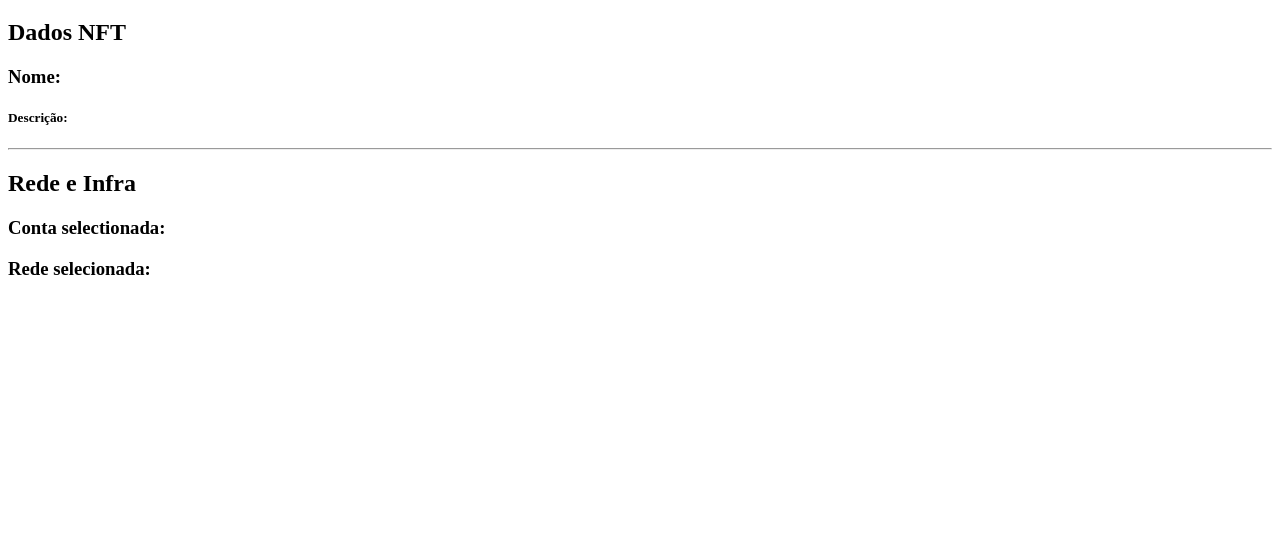
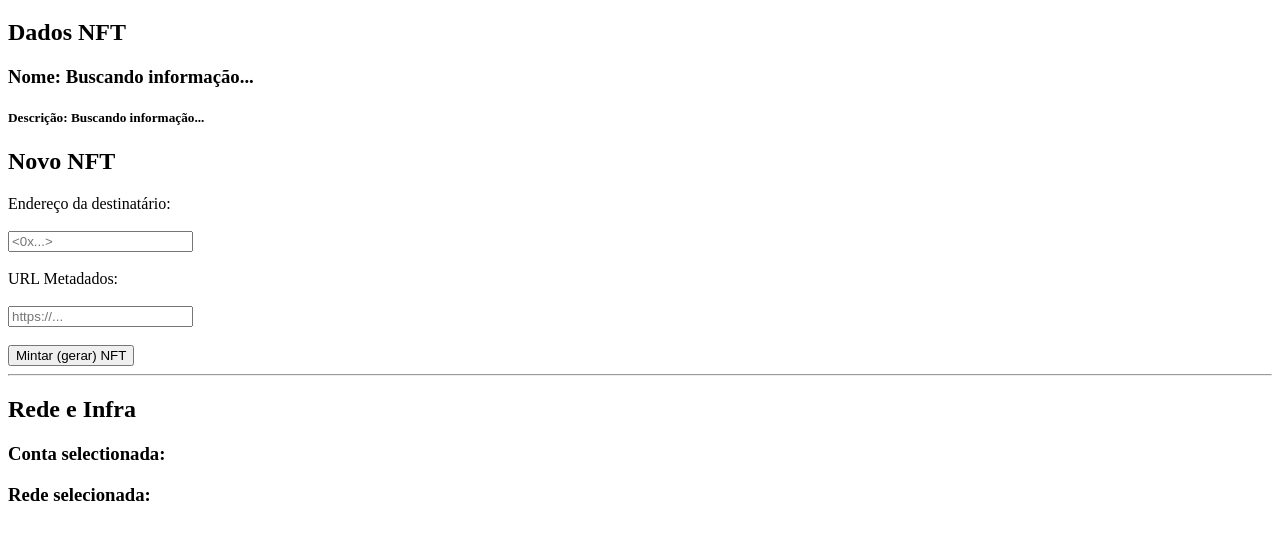
Before and after one commit to tiagohencarvalho/meunft, a plain HTML site: page index.html in a window 1280 px wide. Shown: the part 61-600 px from the top of the page. Drawn offline with nearby package versions, Linux system fonts and the light colour scheme.

Commit message:
Update index.html

```diff
--- a/index.html
+++ b/index.html
@@ -11,10 +11,26 @@
     </header>
     <section>
       <h2>Dados NFT</h2>
-      <h3>Nome: <span id="nftNome">&nbsp;</span></h3>
-      <h5>Descrição: <span id="nftDesc">&nbsp;</span></h5>
+      <h3>Nome: <span id="nftNome">Buscando informação...</span></h3>
+      <h5>Descrição: <span id="nftDesc">Buscando informação...</span></h5>
       <div id="divImg" style="display: none">
         <img width="200" height="200" id="imgNFT" src="" alt="imagem NFT" />
+      </div>
+    </section>
+    <section>
+      <h2>Novo NFT</h2>
+      <div>
+        <form action="" name="formMint" id="formMint" method="get">
+          <label for="formTo">Endereço da destinatário:</label>
+          <br /><br />
+          <input type="text" placeholder="<0x...>" required name="formTo" id="formTo" />
+          <br /><br />
+          <label for="formMetadados">URL Metadados:</label>
+          <br /><br />
+          <input type="text" placeholder="https://..." required name="formMetadados" id="formMetadados" />
+          <br /><br />
+          <input type="button" value="Mintar (gerar) NFT" onclick="mintar()" />
+        </form>
       </div>
     </section>
     <hr />
@@ -24,8 +40,8 @@
       <h3>Rede selecionada: <span id="networkNetworkID">&nbsp;</span></h3>
     </section>
     <script src="corsapiquet.abi.js"></script>
-    <script type="module">
-      import { ethers } from "https://cdnjs.cloudflare.com/ajax/libs/ethers/6.6.1/ethers.min.js";
+    <script src="https://cdnjs.cloudflare.com/ajax/libs/ethers/6.6.1/ethers.umd.min.js"></script>
+    <script>
       async function init() {
         if (window.ethereum == null) {
           // If MetaMask is not installed, we use the default provider,
@@ -33,7 +49,12 @@
           // as INFURA). They do not have private keys installed so are
           // only have read-only access
           console.log("MetaMask not installed; using read-only defaults");
-          provider = ethers.getDefaultProvider();
+          //provider = ethers.getDefaultProvider();
+          provider = new ethers.InfuraProvider("maticmum");
+          network = await provider.getNetwork();
+          contract = new ethers.Contract("0x96311083e6Df0e990138D585C668c2708Ed86eB7", abi, provider);
+          console.log("selected provider: ", provider);
+          console.log("network:", network);
         } else {
           // Connect to the MetaMask EIP-1193 object. This is a standard
           // protocol that allows Ethers access to make all read-only
@@ -45,14 +66,14 @@
           alert("O Metamask irá pedir aprovação para acessar essa página.\nPor favor, aceite.");
           signer = await provider.getSigner();
           network = await provider.getNetwork();
-          contract = new ethers.Contract("0x7a14081375471f60b60D5c68adcc542BA436ED6d", abi, provider);
+          contract = new ethers.Contract("0x7a14081375471f60b60D5c68adcc542BA436ED6d", abi, signer);
+          console.log("signer: ", signer);
+          console.log("contract: ", contract);
+          const networkAccount = document.getElementById("networkAccount");
+          networkAccount.innerHTML = signer.address;
+        }
         console.log("selected provider: ", provider);
         console.log("network:", network);
-          console.log("signer: ", signer);
-          console.log("contract: ", contract);
-
-          const networkAccount = document.getElementById("networkAccount");
-          networkAccount.innerHTML = signer.address;
         const networkNetworkID = document.getElementById("networkNetworkID");
         networkNetworkID.innerHTML = network.chainId;
         // Create a contract
@@ -71,6 +92,27 @@
         imgNFT.src = metadados.image;
         const divImg = document.getElementById("divImg");
         divImg.style.display = "block";
+
+        //eventos
+        const filtroEvento = contract.filters.Transfer;
+        eventos = await contract.queryFilter(filtroEvento, -90000);
+        console.log("Numero de transferencias: ", eventos.length);
+        console.log("Logs de transferencias: ", eventos);
+      }
+    </script>
+    <script>
+      async function mintar() {
+        event.preventDefault();
+        const form = document.getElementById("formMint");
+        alert("Aguarde e confirme a transação no Metamask");
+        const tx = await contract.safeMint(form.formTo.value, form.formMetadados.value);
+        console.log("tx enviada: ", tx);
+        alert("Transação enviada a Blockchain. Aguarde.\nTx ID:" + tx.hash);
+        const txReceipt = await tx.wait();
+        console.log("txReceipt: ", txReceipt);
+        if (txReceipt.status === 1) {
+          alert("Parabéns! Novo NFT gerado");
+          form.reset();
         }
       }
       let signer = null;
```
Lines whose indentation alone changed are shown as unchanged.
